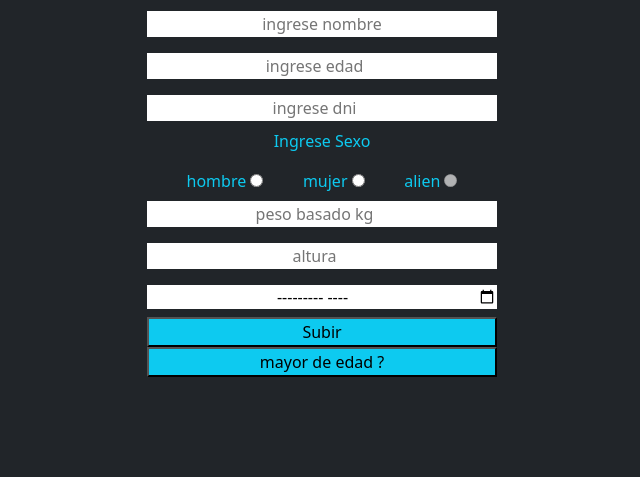
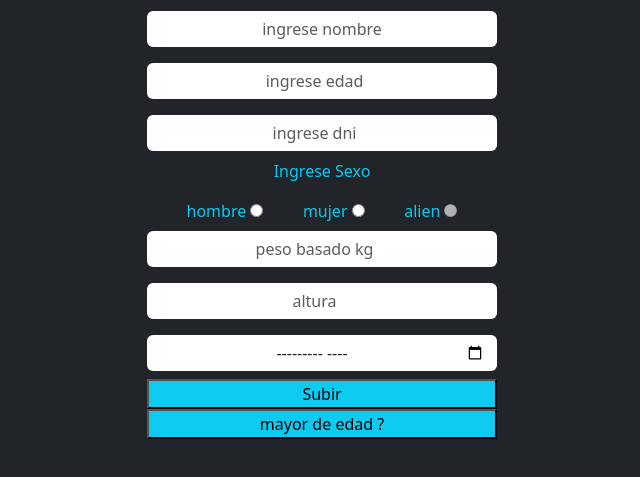
Before and after one commit to MtAgia/tp4_taxonomia, a plain HTML site: page index.html in a window 1280 px wide. Shown: the part 53-530 px from the top of the page, without its empty margins (318-958 px from the left). Drawn offline with nearby package versions, Linux system fonts and the light colour scheme.

Commit message:
ejercicio terminado y acomodado

```diff
--- a/index.html
+++ b/index.html
@@ -1,5 +1,5 @@
 <!DOCTYPE html>
-<html lang="en">
+<html lang="es">
   <head>
     <meta charset="UTF-8" />
     <meta http-equiv="X-UA-Compatible" content="IE=edge" />
@@ -21,24 +21,27 @@
     <main>
       <h1 class="text-center text-info">Ingrese Informacion</h1>
       <article class="d-flex justify-content-center">
-        <form class="d-flex flex-column">
+        <form class="d-flex flex-column" id="fromPrincipal">
           <input
             type="text"
-            class="my-2 campo text-center text-dark"
+            class="my-2 campo text-center text-dark form-control"
             placeholder="ingrese nombre"
             id="nombre"
+            required
           />
           <input
             type="number"
-            class="my-2 campo text-center"
+            class="my-2 campo text-center form-control"
             placeholder="ingrese edad"
             id="edad"
+            required
           />
           <input
             type="number"
-            class="my-2 campo text-center"
+            class="my-2 campo text-center form-control"
             placeholder="ingrese dni"
             id="dni"
+            required
           />
 
           <p class="text-center text-info">Ingrese Sexo</p>
@@ -56,24 +59,27 @@
           </div>
           <input
             type="number"
-            class="my-2 campo text-center"
+            class="my-2 campo text-center form-control"
             placeholder="peso basado kg"
             id="peso"
+            required
           />
           <input
             type="number"
-            class="my-2 campo text-center"
+            class="my-2 campo text-center form-control"
             placeholder="altura"
             id="altura"
+            required
           />
           <input
             type="month"
-            class="my-2 campo text-center"
+            class="my-2 campo text-center form-control"
             placeholder="año nacimiento"
             id="nacimiento"
+            required
           />
-          <button class="bg-info " id="btnSubir" type="button">Subir</button>
-          <button class="bg-info " id="btnEdad" type="button">mayor de edad ? </button>
+          <button class="bg-info " id="btnSubir" type="submit">Subir</button>
+          <button class="bg-info " id="btnEdad" type="submit">mayor de edad ? </button>
         </form>
       </article>
       <section id="seccionNueva">
--- a/js/app.js
+++ b/js/app.js
@@ -13,8 +13,9 @@ las propiedades mediante un formulario, también agregar los botones “mostrar
 indicar en un alert el resultado de la función correspondiente.
 */
 
-let btnSubir = document.getElementById(`btnSubir`).addEventListener(`click`, subirElementos);
+//let btnSubir = document.getElementById(`btnSubir`).addEventListener(`click`, subirElementos);
 let btnEdad = document.getElementById(`btnEdad`).addEventListener(`click`, revisarEdad);
+let formulario = document.getElementById(`fromPrincipal`).addEventListener(`submit`, leerFrom);
 class Persona {
   //privadas
   #nombre;
@@ -111,6 +112,10 @@ let inputEdad = document.getElementById(`edad`);
 let inputPeso = document.getElementById(`peso`);
 let inputAltura = document.getElementById(`altura`);
 
+function leerFrom(e){
+  e.preventDefault();
+  subirElementos();
+}
 function revisarEdad() {
   console.log(parseInt(inputEdad.value));
   if (parseInt(inputEdad.value) >= 18) {
```
